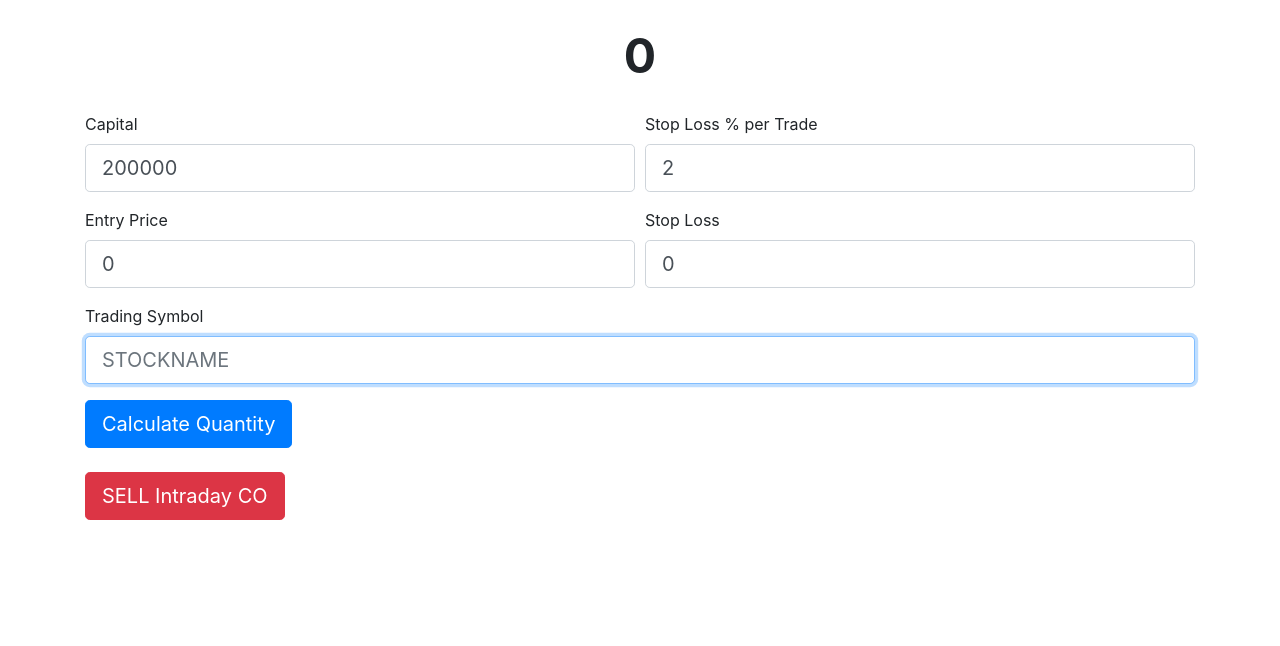
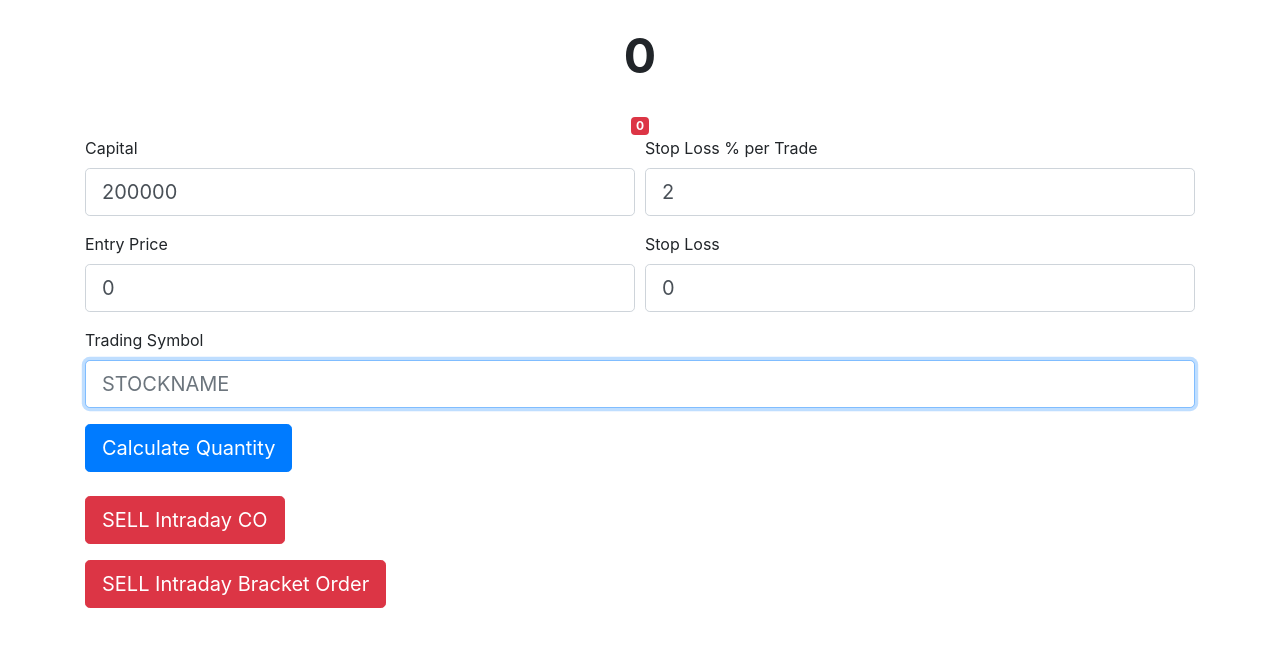
Before and after one commit to rakeshtembhurne/stock-quantity-calculator, a React (Create React App) app: page / in a window 1280 px wide. Shown: the top 646 px of the page. Built offline with nearby package versions, Linux system fonts and the light colour scheme.

Commit message:
feat(bo): Add bracket order

```diff
--- a/src/App.js
+++ b/src/App.js
@@ -2,7 +2,7 @@ import React from 'react';
 import { useLocation } from 'react-router-dom';
 import './App.css';
 import 'bootstrap/dist/css/bootstrap.min.css';
-import { Form, Row, Col, Button, Container } from 'react-bootstrap';
+import { Form, Row, Col, Button, Container, Badge } from 'react-bootstrap';
 
 export function useFormFields(initialState) {
   const [fields, setValues] = React.useState(initialState);
@@ -24,7 +24,9 @@ function App() {
 
   const location = useLocation();
   const [quantity, setQuantity] = React.useState(0);
-  const [basket, setBasket] = React.useState([]);
+  const [maximumLoss, setMaximumLoss] = React.useState(0);
+  const [coBasket, setCoBasket] = React.useState([]);
+  const [boBasket, setBoBasket] = React.useState([]);
   const [buyOrSell, setBuyOrSell] = React.useState('BUY');
 
   const searchParams = new URLSearchParams(location.search);
@@ -47,6 +49,7 @@ function App() {
       const quantity =  Math.round(maxLoss / stopLoss);
       console.log({maxLoss, stopLoss, quantity});
       setQuantity(quantity);
+      setMaximumLoss(maxLoss);
     }
   }
 
@@ -54,12 +57,34 @@ function App() {
     calculateQuantity();
   }
 
+  function getTrailingSl(ltp) {
+    if (ltp < 100) {
+      return 1;
+    } else if (ltp < 200) {
+      return 1.5;
+    } else if (ltp < 400) {
+      return 2;
+    } else if (ltp < 600) {
+      return 2.5;
+    } else if (ltp < 800) {
+      return 3;
+    } else if (ltp < 1000) {
+      return 4;
+    } else {
+      return 5;
+    }
+  }
+
   React.useEffect(() => {
     const bos = (fields.stopLoss < fields.entryPrice) ? 'BUY' : 'SELL';
     setBuyOrSell(bos);
+    calculateQuantity();
 
     if (fields.tradingSymbol) {
-      const b = [{
+      const stoploss = Math.abs((fields.entryPrice - fields.stopLoss));
+      const squareoff = Number(stoploss * 1.5).toFixed(1);
+
+      const co = [{
         variety: 'co',
         tradingsymbol: fields.tradingSymbol,
         exchange: 'NSE',
@@ -68,11 +93,29 @@ function App() {
         product: 'MIS',
         price: parseFloat(fields.entryPrice),
         quantity: quantity,
-        stoploss: Math.abs((fields.entryPrice - fields.stopLoss)),
+        stoploss: stoploss,
         trigger_price: parseFloat(fields.stopLoss),
         readonly: true,
       }];
-      setBasket(b);
+      setCoBasket(co);
+
+      const bo = [{
+        tradingsymbol: fields.tradingSymbol,
+        exchange: 'NSE',
+        transaction_type: bos,
+        order_type: 'LIMIT',
+        product: 'MIS',
+        price: parseFloat(fields.entryPrice),
+        quantity: quantity,
+        variety: 'bo',
+        stoploss: stoploss,
+        squareoff: parseFloat(squareoff),
+        trailing_stoploss: getTrailingSl(fields.entryPrice),
+        trigger_price: parseFloat(fields.stopLoss),
+        readonly: true,
+      }];
+      setBoBasket(bo);
+      console.log({co, bo});
     }
   }, [fields.tradingSymbol, fields.entryPrice, fields.stopLoss, quantity, fields.capital, fields.slPerTrade]);
 
@@ -80,6 +123,9 @@ function App() {
     <Container className="App">
       <Row className="quantity-container">
         <Col>{quantity}</Col>
+      </Row>
+      <Row className="risk-container">
+        <Col className="text-center"><Badge variant="danger">{maximumLoss}</Badge></Col>
       </Row>
       <Form onSubmit={calculateQuantity}>
         <Form.Row>
@@ -171,20 +217,41 @@ function App() {
       <br />
       <form
         method="post"
-        id="basket-form"
+        id="coBasket-form"
         action="https://kite.zerodha.com/connect/basket"
         onSubmit={onBuyIntraday}
+        className="mr-3 mb-3"
       >
         <input type="hidden" name="api_key" value="59y2dm60w17qw3y4" />
         <Form.Control
           type="hidden"
-          id="basket"
+          id="coBasket"
           name="data"
-          value={JSON.stringify(basket)}
+          value={JSON.stringify(coBasket)}
           required
         />
         <Button size="lg" variant={buyOrSell === 'BUY' ? 'success' : 'danger'} type="submit">
           {buyOrSell} Intraday CO
+        </Button>
+      </form>
+
+      <form
+        method="post"
+        id="boBasket-form"
+        action="https://kite.zerodha.com/connect/basket"
+        onSubmit={onBuyIntraday}
+        className="mr-3 mb-3"
+      >
+        <input type="hidden" name="api_key" value="59y2dm60w17qw3y4" />
+        <Form.Control
+          type="hidden"
+          id="boBasket"
+          name="data"
+          value={JSON.stringify(boBasket)}
+          required
+        />
+        <Button size="lg" variant={buyOrSell === 'BUY' ? 'success' : 'danger'} type="submit">
+          {buyOrSell} Intraday Bracket Order
         </Button>
       </form>
     </Container>
```
